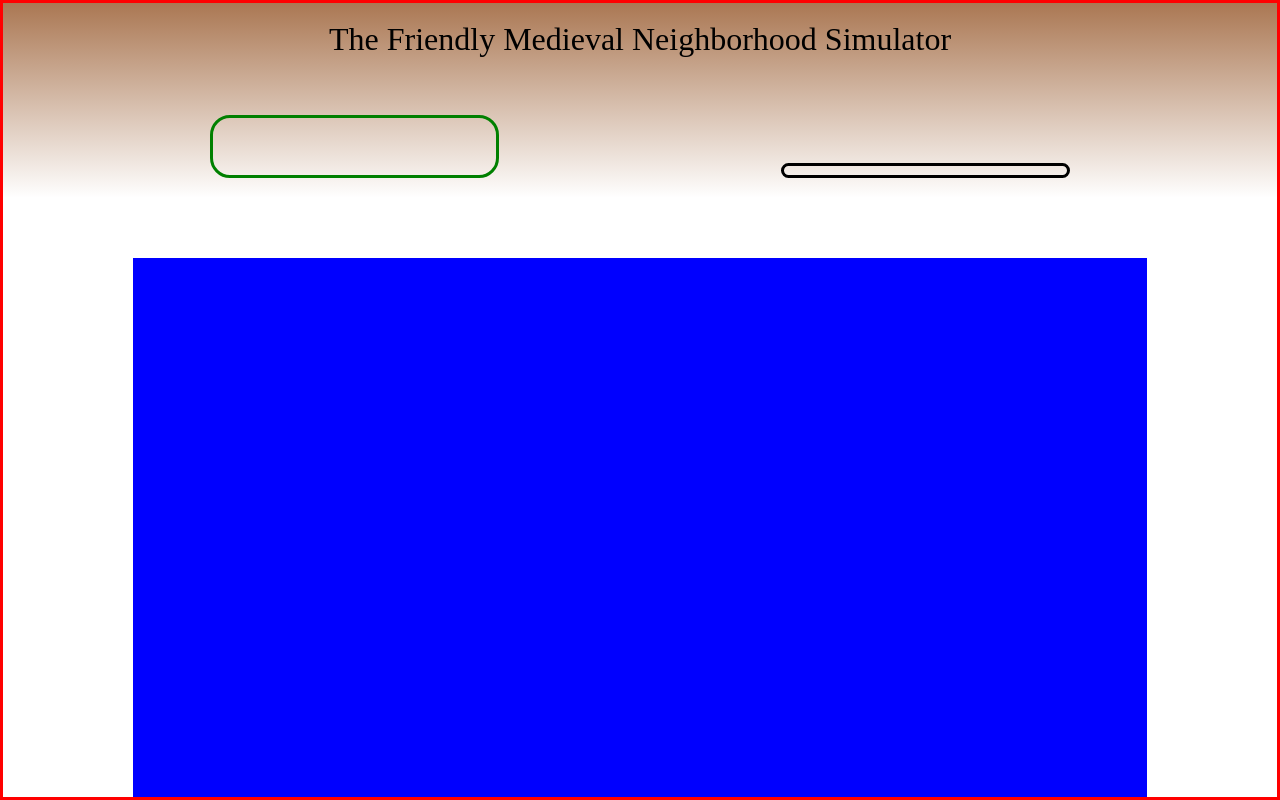
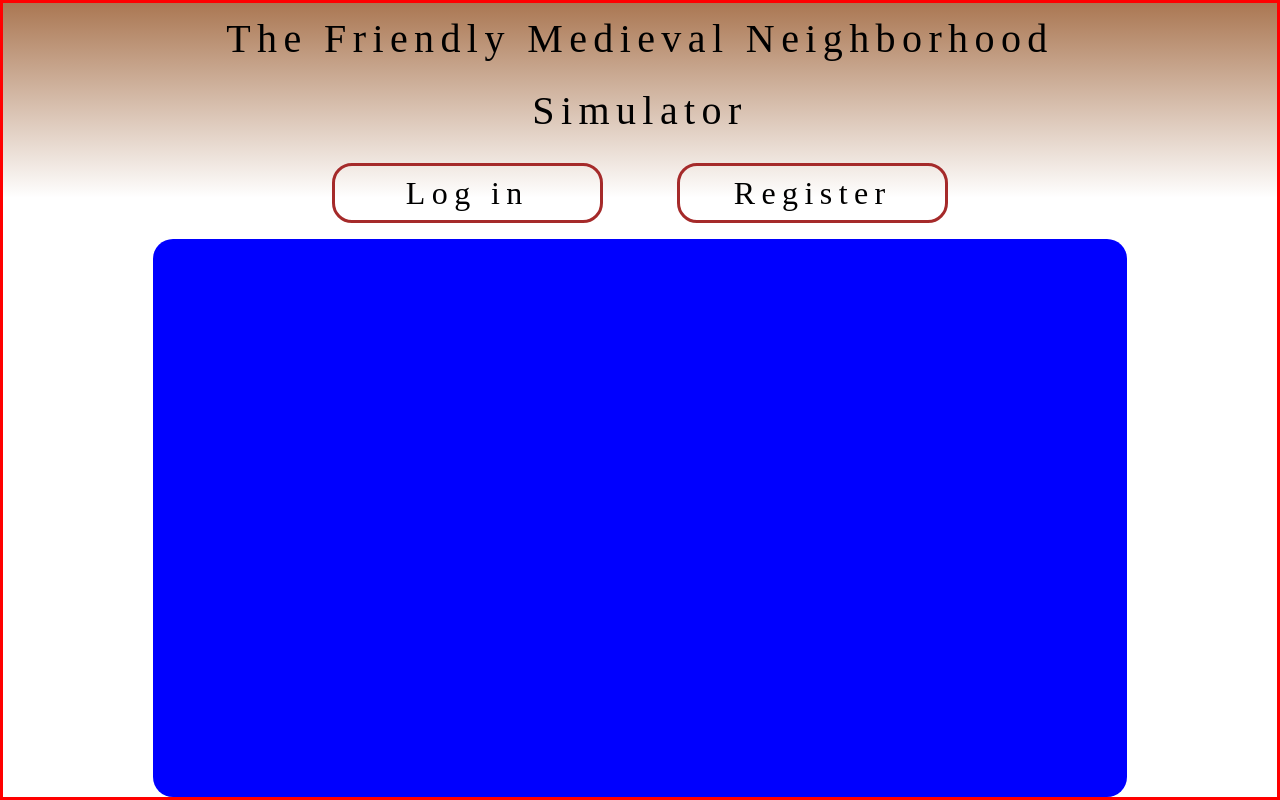
Before and after one commit to philippbinder/final_project, a Next.js app: page / in a window 1280 px wide. Built offline with nearby package versions, Linux system fonts and the light colour scheme.

Commit message:
Add grid index.js

```diff
--- a/pages/index.js
+++ b/pages/index.js
@@ -2,25 +2,12 @@ import { css } from '@emotion/react';
 import Link from 'next/link';
 
 const headerStyles = css`
-  /* height: 253px;
-  width: 1440px; */
-  // Use vh/vw instead of %?
-  /* display: flex; */
   position: absolute;
   width: 100vw;
   height: 24.7%; // = 253/1% of 1024, the total height in px
   left: 0px;
   top: 0px;
   border-radius: [object Object]px;
-  /* display: grid;
-  grid-row-gap: 4vh;
-  grid-column-gap: 10vw;
-  grid-template-columns: 1fr, 1fr; */
-  /* display: flex;
-  flex-direction: column;
-  /* justify-content: center; */
-  /* align-items: center;
-  border: 3px solid red; */
   background: linear-gradient(
     180deg,
     rgba(139, 69, 19, 0.74) 0%,
@@ -37,12 +24,12 @@ const bigContainerStyle = css`
   /* grid-column-gap: 10vw; */
   /* grid-template-columns: 40%, 20%, 40%; */
   /* grid-template-columns: 10%, 30%, 20%, 30%, 10%; */
-  grid-template-columns: 1fr, 3fr, 1fr, 3fr, 1fr;
+  grid-template-columns: 1fr 3fr 0.5fr 3fr 1fr;
   /* grid-template-columns: 10vw, 30vw, 20vw, 30vw, 10vw; */
   /* grid-template-rows: 20%, 15%, 65%; */
   /* grid-template-rows: 5%, 10%, 5%, 10%, 10%, 50%, 10%; */
-  grid-template-rows: 0.5fr, 1fr, 0.5fr, 1fr, 1fr, 5fr, 1fr;
-  row-gap: 10vh;
+  grid-template-rows: 0.5fr 1fr 0.5fr 1fr 1fr 5fr 1fr;
+  row-gap: 2vh;
   /* grid-template-rows: 1fr, 0.5fr, 1fr, 0.5fr, 5fr; */
   /* grid-template-rows: auto; */
   /* grid-template-areas:
@@ -60,178 +47,63 @@ const bigContainerStyle = css`
   align-content: stretch; */
 `;
 
-bigContainerStyle.div = css``;
-
-// const navStyle = css`
-//   /* box-sizing: border-box; */
-//   display: flex;
-//   flex-direction: column;
-//   /* position: relative; */ // not relative, not absolute
-//   position: absolute;
-//   /* text-align: center; */
-//   /* left: 150px; */
-//   /* right: 150px; */
-//   /* width: 1440px; */
-//   width: 100%;
-//   /* height: 24.7%; */
-//   height: 20vh;
-//   border: 3px solid red;
-//   /* top: 20vh; */
-// `;
-
 const headingStyle = css`
-  /* width: 1358px; */
   grid-column-start: 2;
   grid-column-end: 5;
   grid-row-start: 1;
   grid-row-end: 2;
-  /* grid-area: heading; */
   border-radius: nullpx;
-  font-family: MedievalSharp; // Not working!
-  /* font-size: 64px; */
-  font-size: 4vh;
+  font-family: MedievalSharp;
+  font-size: 5vh;
   font-style: normal;
   font-weight: 500;
   line-height: 72px;
   letter-spacing: 0em;
   text-align: center;
-  /* background-color: purple; */
+  letter-spacing: 0.5vw;
 `;
 
-// const headingStyle = css`
-//   position: fixed;
-//   text-align: center;
-//   height: 72px;
-//   width: 100%;
-//   /* width: 1358px; */
-//   left: 41px;
-//   top: 54px;
-//   border-radius: nullpx;
-//   font-family: MedievalSharp; // Not working!
-//   /* font-size: 64px; */
-//   font-size: 4vh;
-//   font-style: normal;
-//   font-weight: 500;
-//   line-height: 72px;
-//   letter-spacing: 0em;
-//   /* text-align: left; */
-// `;
-
-// const headingTitleStyle = css`
-//   font-family: MedievalSharp;
-//   font-size: 64px;
-//   font-style: normal;
-//   font-weight: 500;
-//   line-height: 72px;
-//   letter-spacing: 0em;
-//   text-align: left;
-// `;
-
-// Functionality needs to be added!
-// Container unnecessary?
-// const loginContainer = css`
-//   height: 80px;
-//   width: 374px;
-//   left: 320px;
-//   top: 141px;
-//   border-radius: 20px;
-// `;
-
 const loginButton = css`
-  /* position: absolute; */
-  /* grid-area: login; */
   grid-column-start: 2;
   grid-column-end: 3;
   grid-row-start: 2;
   grid-row-end: 3;
-  /* height: 80px;
-  width: 374px; */
-  /* height: 100%; */
-  /* width: 100%; */
-  margin-left: 6vw;
-  margin-top: -6vh;
-  padding-bottom: 0vh;
-  /* left: 320px;
-  top: 141px; */
-  /* left: 20vw;
-  top: 7vh; */
+  margin-left: 14vw;
   border-radius: 20px;
-  border: 3px solid green;
-  /* background-color: darkred; */
-  /* justify-self: end; */
-  /* align-self: stretch; */
-`;
-
-const loginText = css`
-  position: absolute;
-  text-align: center;
-  height: 54px;
-  width: 130px;
-  left: 451px;
-  top: 154px;
-  /* border-radius: nullpx; */
-  font-family: MedievalSharp;
-  /* font-size: 48px; */
+  border: 3px solid brown;
+  display: flex;
+  justify-content: center;
+  align-items: center;
   font-size: 4vh;
   font-style: normal;
   font-weight: 500;
   line-height: 54px;
   letter-spacing: 0em;
-  text-align: left;
-`;
-
-const createAccountContainer = css`
-  height: 80px;
-  width: 374px;
-  right: 320px;
-  top: 142px;
-  border-radius: 20px;
-`;
-
-const whiteSpaceMiddle = css`
-  grid-column-start: 3;
-  grid-column-end: 4;
-  grid-row-start: 3;
-  grid-row-end: 4;
-  background-color: magenta;
+  text-align: center;
+  font-family: MedievalSharp;
+  letter-spacing: 0.5vw;
 `;
 
 const createAccountButton = css`
-  /* position: absolute; */
-  /* grid-area: account; */
   grid-column-start: 4;
   grid-column-end: 5;
   grid-row-start: 2;
   grid-row-end: 3;
-  border: 3px solid #000000;
-  /* align-self: start; */
-  margin-right: 6vw;
-  /* height: 80px;
-  width: 374px; */
-  /* height: 100%;
-  width: 100%; */
-  /* left: 746px; */
-  /* right: 320px; */
-  /* top: 142px; */
+  border: 3px solid brown;
+  margin-right: 14vw;
   border-radius: 20px;
-  /* background-color: green; */
-`;
-
-const createAccountText = css`
-  position: absolute;
-  height: 63px;
-  width: 328px;
-  left: 769px;
-  top: 155px;
-  /* border-radius: nullpx; */
-  font-family: MedievalSharp;
-  /* font-size: 48px; */
   font-size: 4vh;
   font-style: normal;
   font-weight: 500;
   line-height: 54px;
   letter-spacing: 0em;
-  text-align: left;
+  text-align: center;
+  font-family: MedievalSharp;
+  letter-spacing: 0.5vw;
+  display: flex;
+  justify-content: center;
+  align-items: center;
+  /* line-height: 1vh; */
 `;
 
 const imageContainer = css`
@@ -241,24 +113,9 @@ const imageContainer = css`
   grid-column-start: 2;
   grid-column-end: 5;
   grid-row-start: 3;
-  grid-row-end: 10;
+  grid-row-end: 8;
+  border-radius: 20px;
   background-color: blue;
-`;
-
-const whiteSpaceRight = css`
-  grid-column-start: 5;
-  grid-column-end: 6;
-  grid-row-start: 1;
-  grid-row-end: 8;
-  /* background-color: yellow; */
-`;
-
-const whiteSpaceLeft = css`
-  grid-column-start: 1;
-  grid-column-end: 2;
-  grid-row-start: 1;
-  grid-row-end: 8;
-  background-color: silver;
 `;
 
 export default function LandingPage() {
@@ -267,36 +124,14 @@ export default function LandingPage() {
       <div css={bigContainerStyle}>
         {/* <div css={whiteSpaceLeft} /> */}
         <div css={headingStyle}>
-          {' '}
           The Friendly Medieval Neighborhood Simulator
         </div>
-        <div css={loginButton} />
-        <div css={whiteSpaceMiddle} />
-        <div css={createAccountButton} />
+        <div css={loginButton}>Log in</div>
+        {/* <div css={whiteSpaceMiddle} /> */}
+        <div css={createAccountButton}> Register </div>
         <div css={imageContainer} />
-        <div css={whiteSpaceRight} />
+        {/* <div css={whiteSpaceRight} /> */}
       </div>
     </header>
   );
 }
-
-// export default function LandingPage() {
-//   return (
-//     <header css={headerStyles}>
-//       {/* <nav css={navStyle}> */}
-//       <div css={headingStyle}>
-//         {' '}
-//         The Friendly Medieval Neighborhood Simulator
-//       </div>
-//       {/* <div css={loginContainer}> */}
-//       <div css={loginButton}> </div>
-//       <div css={loginText}> Log in </div>
-//       {/* </div> */}
-//       <div css={createAccountContainer}>
-//         <div css={createAccountButton}> </div>
-//         <div css={createAccountText}> Create account </div>
-//       </div>
-//       {/* </nav> */}
-//     </header>
-//   );
-// }
```
